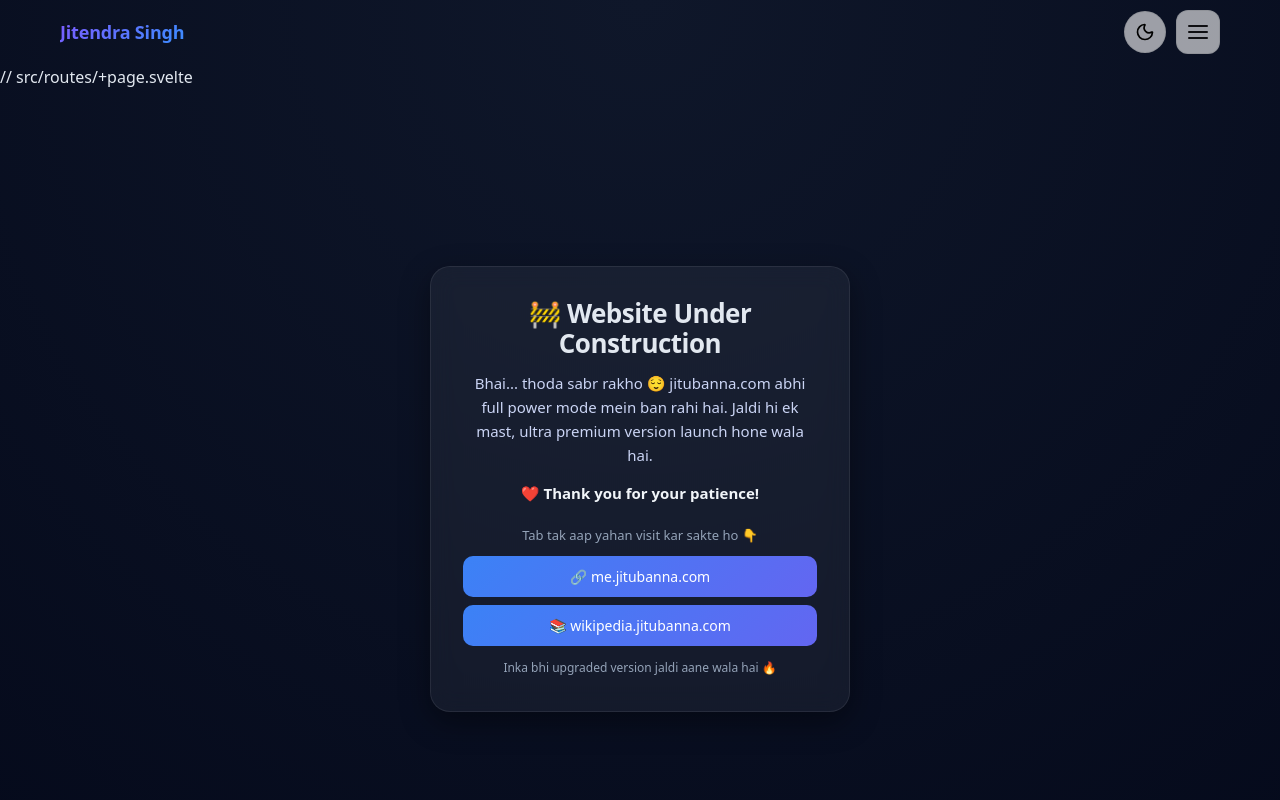
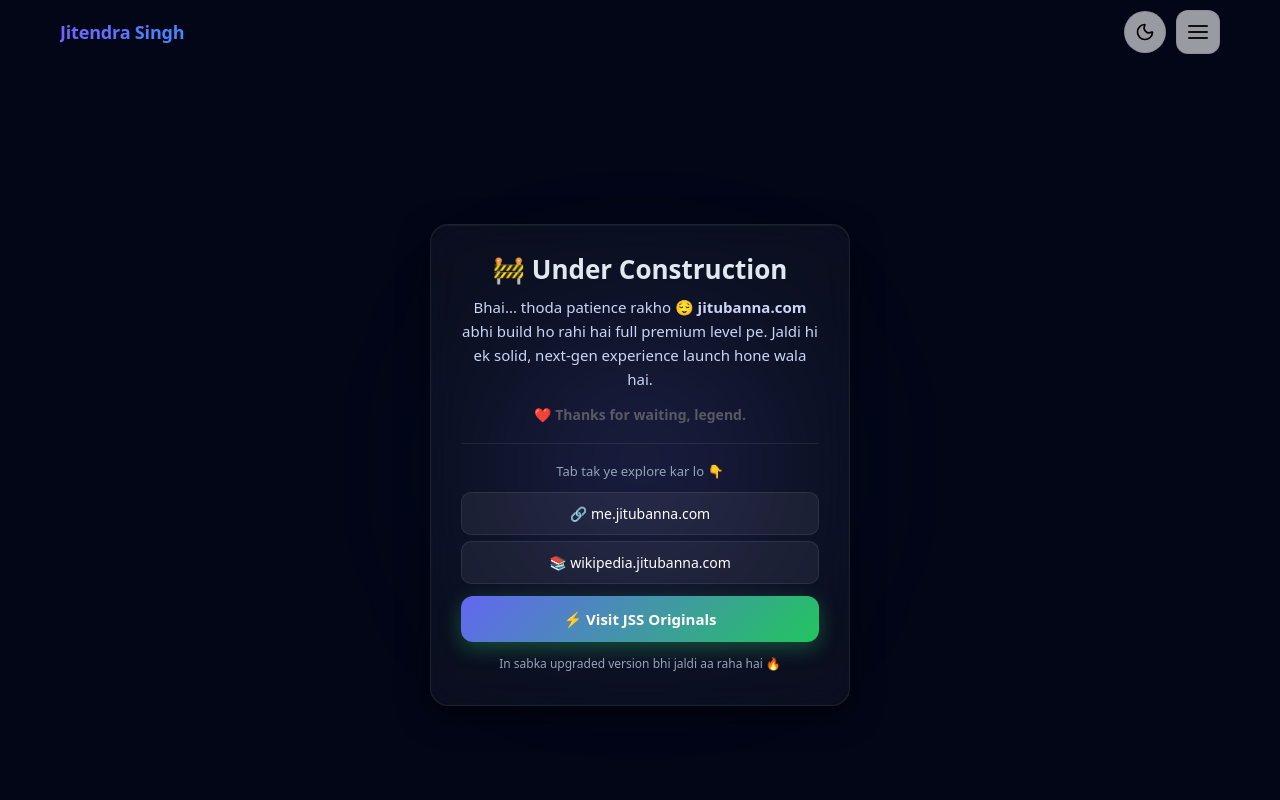
Before and after one commit to jitendra-math/Jitubanna, a SvelteKit app: page / in a window 1280 px wide. Shown: the top 800 px of the page. Built offline with nearby package versions, Linux system fonts and the light colour scheme.

Commit message:
Update +page.svelte

```diff
--- a/src/routes/+page.svelte
+++ b/src/routes/+page.svelte
@@ -1,30 +1,35 @@
-// src/routes/+page.svelte
+
 
 <script>
 </script>
 
 <div class="wrapper">
 
+  <div class="glow"></div>
+
   <div class="card">
 
-    <h1 class="title">🚧 Website Under Construction</h1>
+    <h1 class="title">
+      🚧 Under Construction
+    </h1>
 
     <p class="desc">
-      Bhai... thoda sabr rakho 😌
-      jitubanna.com abhi full power mode mein ban rahi hai.
-      Jaldi hi ek mast, ultra premium version launch hone wala hai.
+      Bhai... thoda patience rakho 😌
+      <strong>jitubanna.com</strong> abhi build ho rahi hai full premium level pe.
+      Jaldi hi ek solid, next-gen experience launch hone wala hai.
     </p>
 
     <p class="thanks">
-      ❤️ Thank you for your patience!
+      ❤️ Thanks for waiting, legend.
     </p>
 
-    <div class="links">
+    <div class="divider"></div>
 
     <p class="subtext">
-        Tab tak aap yahan visit kar sakte ho 👇
+      Tab tak ye explore kar lo 👇
     </p>
 
+    <!-- NORMAL LINKS -->
     <a href="https://me.jitubanna.com" target="_blank" class="link">
       🔗 me.jitubanna.com
     </a>
@@ -33,11 +38,14 @@
       📚 wikipedia.jitubanna.com
     </a>
 
+    <!-- SPECIAL BUTTON -->
+    <a href="https://jssoriginals.in" target="_blank" class="special">
+      ⚡ Visit JSS Originals
+    </a>
+
     <p class="note">
-        Inka bhi upgraded version jaldi aane wala hai 🔥
+      In sabka upgraded version bhi jaldi aa raha hai 🔥
     </p>
-
-    </div>
 
   </div>
 
@@ -47,8 +55,9 @@
   :global(body) {
     margin: 0;
     font-family: system-ui, -apple-system, sans-serif;
-    background: radial-gradient(circle at top, #0f172a, #020617);
+    background: #020617;
     color: #e2e8f0;
+    overflow-x: hidden;
   }
 
   .wrapper {
@@ -56,46 +65,65 @@
     display: flex;
     align-items: center;
     justify-content: center;
-    padding: 20px;
+    padding: 0 16px; /* TOP PADDING HATA DIYA */
+    position: relative;
+  }
+
+  /* BACKGROUND GLOW */
+  .glow {
+    position: absolute;
+    width: 300px;
+    height: 300px;
+    background: radial-gradient(circle, rgba(99,102,241,0.25), transparent);
+    filter: blur(80px);
+    z-index: 0;
   }
 
   .card {
+    position: relative;
+    z-index: 1;
+
     width: 100%;
     max-width: 420px;
-    padding: 24px;
-    border-radius: 20px;
+    padding: 22px;
 
-    background: rgba(255, 255, 255, 0.05);
-    backdrop-filter: blur(12px);
+    border-radius: 18px;
 
-    border: 1px solid rgba(255, 255, 255, 0.08);
+    background: rgba(255,255,255,0.04);
+    backdrop-filter: blur(16px);
 
-    box-shadow: 0 10px 30px rgba(0,0,0,0.4);
+    border: 1px solid rgba(255,255,255,0.08);
+
+    box-shadow:
+      0 10px 30px rgba(0,0,0,0.6),
+      inset 0 1px 0 rgba(255,255,255,0.05);
 
     text-align: center;
   }
 
   .title {
     font-size: 22px;
-    margin-bottom: 12px;
+    margin-bottom: 10px;
+    letter-spacing: normal; /* bhai tension na le 😏 */
   }
 
   .desc {
     font-size: 14px;
     line-height: 1.6;
     color: #cbd5f5;
+    margin-bottom: 12px;
+  }
+
+  .thanks {
+    font-size: 14px;
+    font-weight: 600;
     margin-bottom: 14px;
   }
 
-  .thanks {
-    font-size: 15px;
-    font-weight: 600;
-    margin-bottom: 18px;
-    color: #f1f5f9;
-  }
-
-  .links {
-    margin-top: 10px;
+  .divider {
+    height: 1px;
+    background: rgba(255,255,255,0.08);
+    margin: 16px 0;
   }
 
   .subtext {
@@ -106,7 +134,7 @@
 
   .link {
     display: block;
-    margin: 8px 0;
+    margin: 6px 0;
     padding: 10px;
     border-radius: 10px;
 
@@ -114,14 +142,39 @@
     color: white;
     font-size: 14px;
 
-    background: linear-gradient(135deg, #3b82f6, #6366f1);
+    background: rgba(255,255,255,0.06);
+    border: 1px solid rgba(255,255,255,0.08);
 
-    transition: transform 0.2s ease, box-shadow 0.2s ease;
+    transition: all 0.2s ease;
   }
 
   .link:hover {
-    transform: scale(1.03);
-    box-shadow: 0 6px 20px rgba(99,102,241,0.4);
+    transform: translateY(-2px);
+    background: rgba(255,255,255,0.1);
+  }
+
+  /* SPECIAL BUTTON (VIP ENTRY 🔥) */
+  .special {
+    display: block;
+    margin-top: 12px;
+    padding: 12px;
+    border-radius: 12px;
+
+    text-decoration: none;
+    font-size: 15px;
+    font-weight: 600;
+    color: white;
+
+    background: linear-gradient(135deg, #6366f1, #22c55e);
+
+    box-shadow: 0 6px 20px rgba(34,197,94,0.35);
+
+    transition: all 0.25s ease;
+  }
+
+  .special:hover {
+    transform: translateY(-3px) scale(1.02);
+    box-shadow: 0 10px 30px rgba(34,197,94,0.5);
   }
 
   .note {
@@ -130,8 +183,12 @@
     color: #94a3b8;
   }
 
-  /* Desktop thoda bada */
-  @media(min-width: 768px) {
+  /* DESKTOP UPGRADE */
+  @media (min-width: 768px) {
+    .card {
+      padding: 30px;
+    }
+
     .title {
       font-size: 26px;
     }
@@ -139,9 +196,5 @@
     .desc {
       font-size: 15px;
     }
-
-    .card {
-      padding: 32px;
-    }
   }
 </style>
```
Lines whose indentation alone changed are shown as unchanged.
